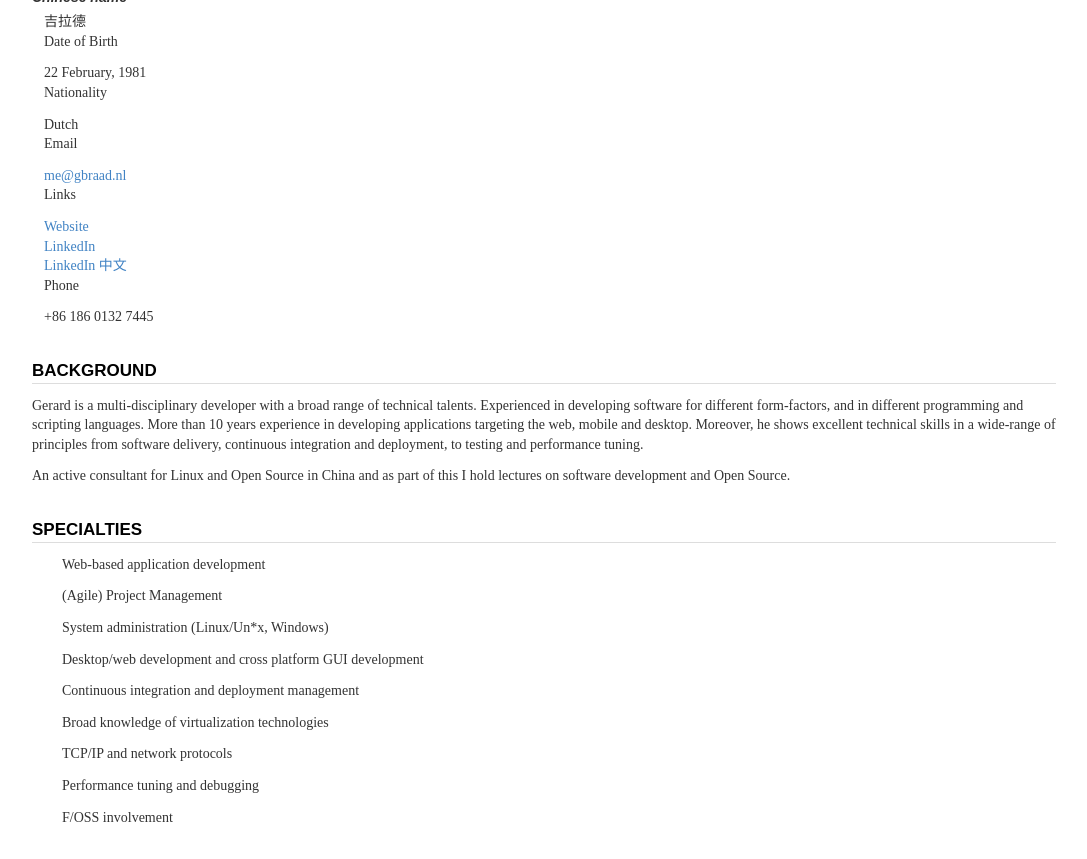
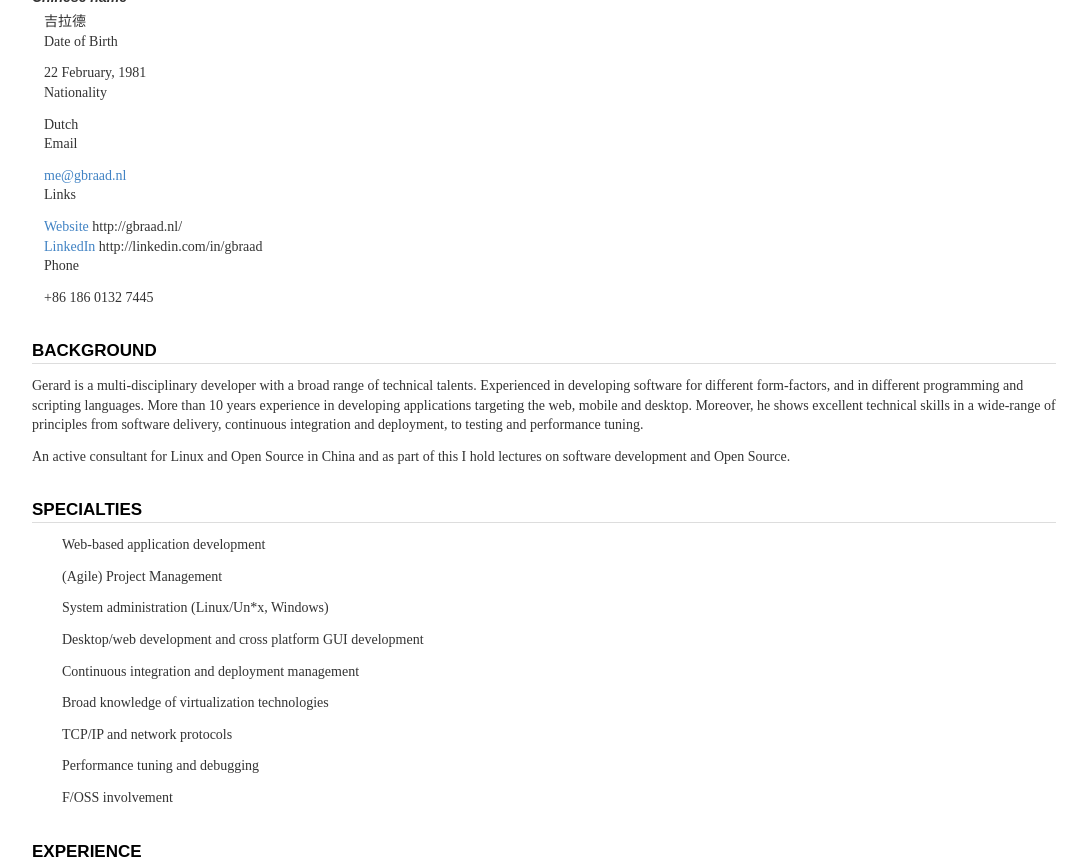
Before and after one commit to gbraad/resume, a Jekyll site: the page built from resume.md, in a window 1280 px wide and 900 px high, scrolled down 487 px, cut to the strip 41-900 px from the top of the window. Shown: the whole strip, without its empty margins (96-1183 px from the left). Built offline with Jekyll 4.4.1, drawn with Linux system fonts in a browser that asks for light colours; Markdown is read by kramdown in place of the engine named in the settings.

Commit message:
Remove LinkedIn Chinese

```diff
--- a/resume.md
+++ b/resume.md
@@ -21,9 +21,8 @@ Nationality
 Email
   : [me@gbraad.nl][personal email]
 Links
-  : [Website][personal website]
-    [LinkedIn][linkedin english]
-    [LinkedIn 中文][linkedin chinese]
+  : [Website][personal website] http://gbraad.nl/
+    [LinkedIn][linkedin profile] http://linkedin.com/in/gbraad
 Phone
   : +86 186 0132 7445
 
```
Also changed, not shown: other parts of resume.md (+1 -2 lines).
